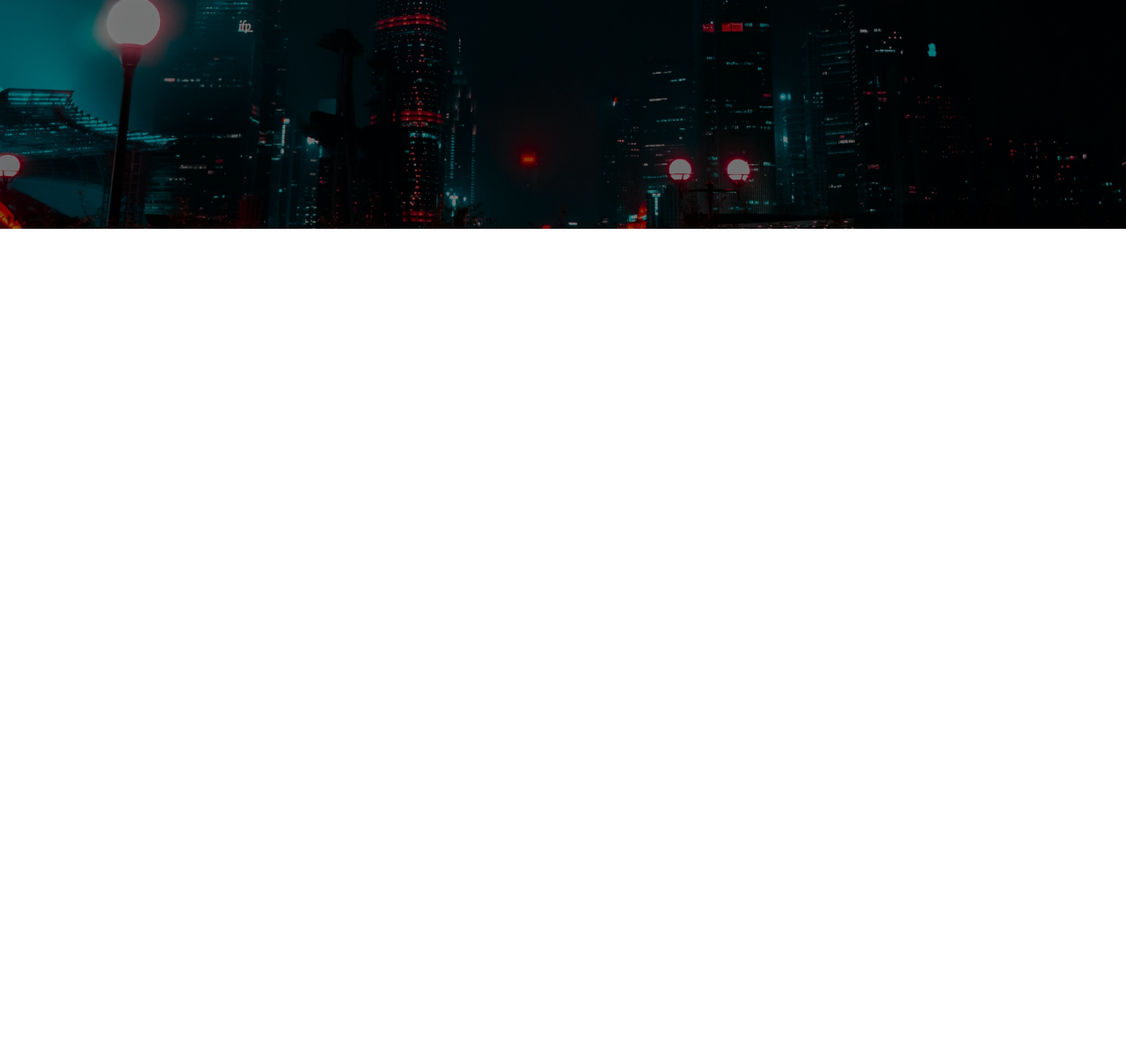
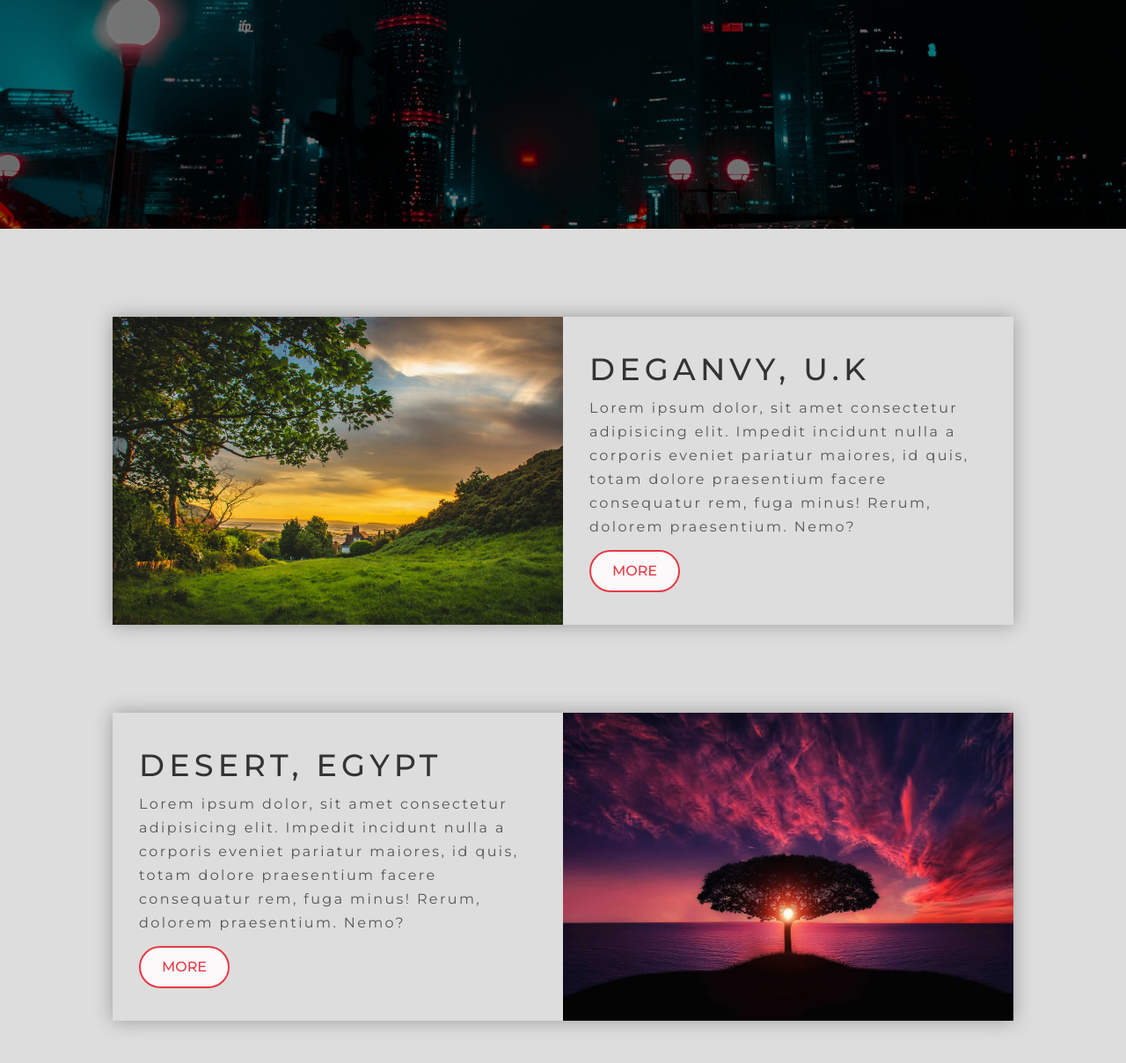
Before and after one commit to pkumars397/Travel-Site, a plain HTML site: page index.html in a window 1280 px wide. Shown: the part 500-1708 px from the top of the page at 88% size. Before the commit the page ends 800 px from the top, so only its background shows below. Drawn offline with Linux system fonts and the light colour scheme.

Commit message:
completed showcase section

```diff
--- a/css/styles.css
+++ b/css/styles.css
@@ -7,119 +7,197 @@
     box-sizing: border-box;
 }
 
-:root{
+:root {
     font-size: 62.5%;
 }
 
-body{
+body {
     font-family: 'Montserrat', sans-serif;
     line-height: 1.7;
 }
-ul li{
+
+ul li {
     list-style: none;
 }
 
-p,li{
+p,
+li {
     font-size: 1.6rem;
-    margin-bottom:0.5em;
+    margin-bottom: 0.5em;
     letter-spacing: 0.15em;
 }
-a{
+
+a {
     font-size: 1.6rem;
     text-decoration: none;
 }
-h1,h2,h3{
+
+h1,
+h2,
+h3 {
     font-size: 2.2rem;
     letter-spacing: 0.15em;
-    font-weight:500px ;
+    font-weight: 500px;
 }
 
 /* Utility classes */
-.container{
+.container {
     max-width: 1200px;
     width: 80%;
-    margin:0 auto;
+    margin: 0 auto;
 }
-.lg-heading{
+
+.lg-heading {
     font-size: 3.5rem;
+    font-weight: 500;
 }
-.md-heading{
+
+.md-heading {
     font-size: 2.2rem;
 }
 
-.text-red{
-    color:#e63946;
+.text-red {
+    color: #e63946;
 }
 
-.text-light{
-    color:#f4f4f4;
+.text-light {
+    color: #f4f4f4;
 }
 
-.text-black{
-    color:#333;
+.text-black {
+    color: #333;
 }
 
-.text-gray{
-    color:#555;
+.text-gray {
+    color: #555;
 }
 
-.btn{
+.btn {
     display: inline-block;
     text-transform: uppercase;
-    padding:0.5em 1.5em;
-    margin:0.3em 0;
+    padding: 0.5em 1.5em;
+    margin: 0.3em 0;
     font-weight: 500;
 }
-.btn-primary{
+
+.btn-primary {
     background-color: #f4f4f4;
     border-radius: 10em;
 }
+
+.btn-primary:hover{
+    background-color: #ddd;
+}
+.btn-secondary{
+    background-color: #fbf9f9;
+    border-radius: 1.5em;
+    border:2px solid #e63946;
+}
+.btn-secondary:hover{
+    background-color: #ddd;
+}
+
 /* Stying */
-header{
+header {
     position: relative;
     height: 95vh;
-    background-image:linear-gradient(rgba(0, 0, 0, 0.5),rgba(0,0,0,0.5)) ,url(../images/header-image.jpg);
+    background-image: linear-gradient(rgba(0, 0, 0, 0.5), rgba(0, 0, 0, 0.5)), url(../images/header-image.jpg);
     background-repeat: no-repeat;
     background-size: cover;
     background-position: center;
 }
-.nav-bar{
-    padding:1rem;
+
+.nav-bar {
+    padding: 1rem;
 }
 
-.nav-bar a:link,.nav-bar a:visited{
-    color:#f4f4f4
+.nav-bar a:link,
+.nav-bar a:visited {
+    color: #f4f4f4
 }
-.nav-bar a:hover{
+
+.nav-bar a:hover {
     padding-bottom: 0.3em;
-    border-bottom:1px solid #fff;
+    border-bottom: 1px solid #fff;
 }
-.nav-bar .logo{
-    float:left;
+
+.nav-bar .logo {
+    float: left;
 }
-.nav-bar .nav-items{
-    float:right;
-    margin-top:1rem;
+
+.nav-bar .nav-items {
+    float: right;
+    margin-top: 1rem;
 }
-.nav-bar::after{
+
+.nav-bar::after {
     content: "";
-    display:block;
+    display: block;
     clear: both;
 }
 
-header .nav-bar .nav-item{
+header .nav-bar .nav-item {
     display: inline-block;
-    padding:1rem;
+    padding: 1rem;
     text-transform: uppercase;
 }
+
 /* Header content centering */
-.header-content{
-   position:absolute;
-   /* border: 2px solid rgb(137, 24, 24); */
-   top:50%;
-   left:50%;
-   transform: translate(-50%,-50%);
-   text-align: center;
-   background:linear-gradient(rgba(0,0,0,0.2),rgba(0,0,0,0.2));
-   text-transform: uppercase;
+.header-content {
+    position: absolute;
+    /* border: 2px solid rgb(137, 24, 24); */
+    top: 50%;
+    left: 50%;
+    transform: translate(-50%, -50%);
+    text-align: center;
+    background: linear-gradient(rgba(0, 0, 0, 0.2), rgba(0, 0, 0, 0.2));
+    text-transform: uppercase;
 }
+
+/* ! Showcase Section Completing */
+.section-showcase {
+    padding: 10em 0;
+    background-color: #ddd;
+}
+
+.row {
+    height: 350px;
+    box-shadow: 0px 0px 20px 0px rgba(0, 0, 0, 0.304);
+}
+
+.row1 {
+    margin-bottom: 10em;
+}
+
+.row1 .img-box,
+.row2 .text-box {
+    float: left;
+    width: 50%;
+}
+
+.row1 .text-box,
+.row2 .img-box {
+    float: right;
+    width: 50%;
+}
+
+.row .img-box {
+    height: 100%;
+}
+
+.row .text-box {
+    padding: 3em;
+}
+
+.img-box img{
+    display: inline-block;
+    width:100%;
+    height: 100%;
+    object-fit: cover;
+}
+
+.row::after{
+    content: "";
+    display: block;
+    clear:both;
+}
--- a/index.html
+++ b/index.html
@@ -23,10 +23,34 @@
         </nav>
         <div class="header-content">
             <h1 class="content-heading text-light">travel the world</h1>
-            <p class="content-para text-light">travel the world &comma;exprience the greatness &comma; It's the best gift given by nature </p>
+            <p class="content-para text-light">travel the world &comma;exprience the greatness &comma; It's the best
+                gift given by nature </p>
             <a href="#" class="btn btn-primary text-red">Explore places</a>
         </div>
     </header>
+    <section class="section-showcase">
+        <div class="container">
+            <div class="row row1">
+                <div class="img-box">
+                    <img src="./images/showcase-photo3.jpg" alt="">
+                </div>
+                <div class="text-box">
+                    <h2 class="lg-heading  text-black">DEGANVY, U.K</h2>
+                    <p class="text-gray">Lorem ipsum dolor, sit amet consectetur adipisicing elit. Impedit incidunt nulla a corporis eveniet pariatur maiores, id quis, totam dolore praesentium facere consequatur rem, fuga minus! Rerum, dolorem praesentium. Nemo?</p><a class="btn btn-secondary text-red" href="./about.html">More</a>
+                </div>
+
+            </div>
+            <div class="row row2">
+                <div class="img-box"><img src="./images/showcase-photo1.jpg" alt=""></div>
+                <div class="text-box">
+                    <h2 class="lg-heading text-black">DESERT, EGYPT</h2>
+                    <p  class="text-gray">Lorem ipsum dolor, sit amet consectetur adipisicing elit. Impedit incidunt nulla a corporis eveniet pariatur maiores, id quis, totam dolore praesentium facere consequatur rem, fuga minus! Rerum, dolorem praesentium. Nemo?</p><a class="btn btn-secondary text-red" href="./about.html">More</a>
+                </div>
+
+            </div>
+        </div>
+
+    </section>
 </body>
 
 </html>
```
